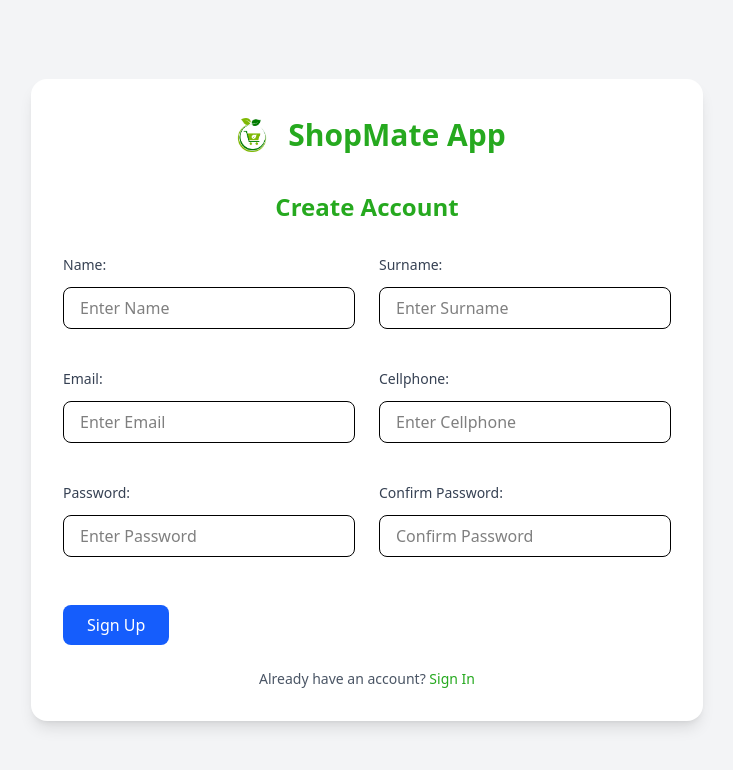
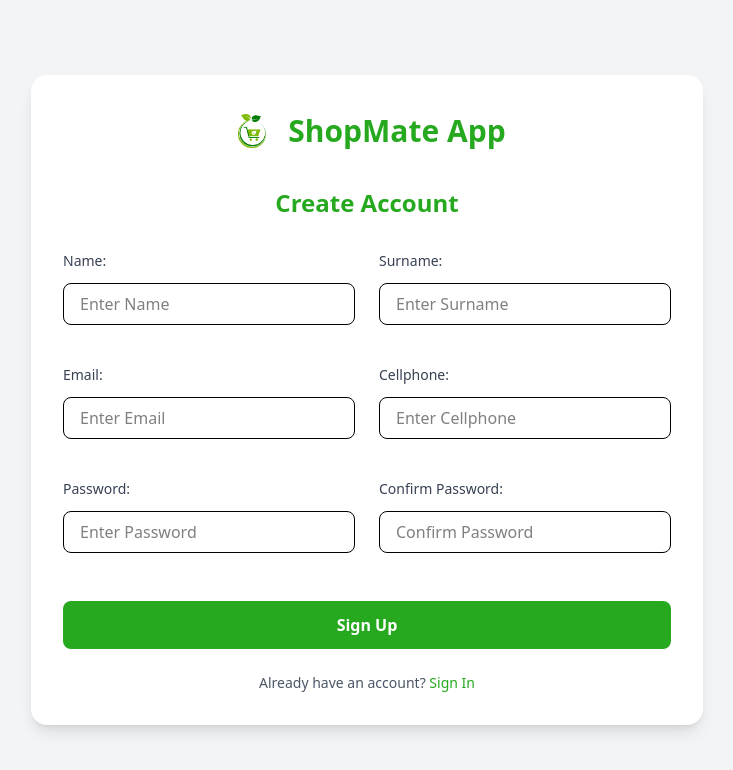
Before and after one commit to ThembelihleQueeneth/shopping_list, a React (Vite) app: page /register in a window 1280 px wide. Shown: the top 770 px of the page, without its empty margins (273-1006 px from the left). Built offline with nearby package versions, Linux system fonts and the light colour scheme.

Commit message:
Adding functionality

```diff
--- a/src/components/Footer.tsx
+++ b/src/components/Footer.tsx
@@ -1,6 +1,6 @@
 export const Footer = () => {
   return (
-    <footer className="absolute bottom-0 overflow-x-hidden w-430 bg-[#292A2F] py-4 px-6">
+    <footer className="absolute bottom-0 overflow-x-hidden w-480 bg-[#292A2F] py-4 px-6">
       <div>
       <p className="text-center text-sm">
         <span className="text-white">© 2025 ShopMate App. All rights reserved.</span>
--- a/src/pages/Register.tsx
+++ b/src/pages/Register.tsx
@@ -1,6 +1,5 @@
 import { FC, useState } from "react";
 import Input from "../components/Input";
-import Button from "../components/Button";
 import { Link } from "react-router-dom";
 import logo from '../assets/logo.jpg';
 
@@ -20,7 +19,6 @@ const Register: FC = () => {
   return (
     <div className="flex items-center justify-center min-h-screen bg-gray-100">
       <div className="bg-white p-8 rounded-2xl shadow-lg w-full max-w-2xl">
-        {/* Logo and App Name */}
         <div className="flex items-center justify-center mb-8">
           <img
             src={logo}
@@ -30,11 +28,9 @@ const Register: FC = () => {
           <h1 className="text-3xl font-bold text-[#26A91F]">ShopMate App</h1>
         </div>
 
-        {/* Create Account Title */}
         <h2 className="text-2xl font-bold mb-8 text-center text-[#26A91F]">Create Account</h2>
 
         <form onSubmit={handleRegister}>
-          {/* First row - Name and Surname */}
           <div className="grid grid-cols-1 md:grid-cols-2 gap-6 mb-6">
             <div>
               <label className="block text-sm font-medium text-gray-700 mb-2">
@@ -60,7 +56,6 @@ const Register: FC = () => {
             </div>
           </div>
 
-          {/* Second row - Email and Cellphone */}
           <div className="grid grid-cols-1 md:grid-cols-2 gap-6 mb-6">
             <div>
               <label className="block text-sm font-medium text-gray-700 mb-2">
@@ -88,7 +83,6 @@ const Register: FC = () => {
             </div>
           </div>
 
-          {/* Third row - Password and Confirm Password */}
           <div className="grid grid-cols-1 md:grid-cols-2 gap-6 mb-8">
             <div>
               <label className="block text-sm font-medium text-gray-700 mb-2">
@@ -116,15 +110,9 @@ const Register: FC = () => {
             </div>
           </div>
 
-          {/* Sign Up Button */}
-          <Button
-            text="Sign Up"
-            type="submit"
-            className="w-full bg-[#26A91F] text-white py-3 rounded-lg hover:bg-green-600 transition-colors duration-200 font-semibold"
-          />
+          <button className="w-full bg-[#26A91F] text-white py-3 rounded-lg hover:bg-green-600 transition-colors duration-200 font-semibold">Sign Up</button>
         </form>
 
-        {/* Sign In Link */}
         <p className="mt-6 text-sm text-center text-gray-600">
           Already have an account?{" "}
           <Link to="/login" className="text-[#26A91F] hover:underline font-medium">
--- /dev/null
+++ b/src/store/store.ts
@@ -0,0 +1,10 @@
+import { configureStore } from '@reduxjs/toolkit';
+
+export const store = configureStore({
+  reducer: {
+    //To be added
+  },
+});
+
+export type RootState = ReturnType<typeof store.getState>;
+export type AppDispatch = typeof store.dispatch;
```
Also changed, not shown: src/store/index.ts (deleted).
